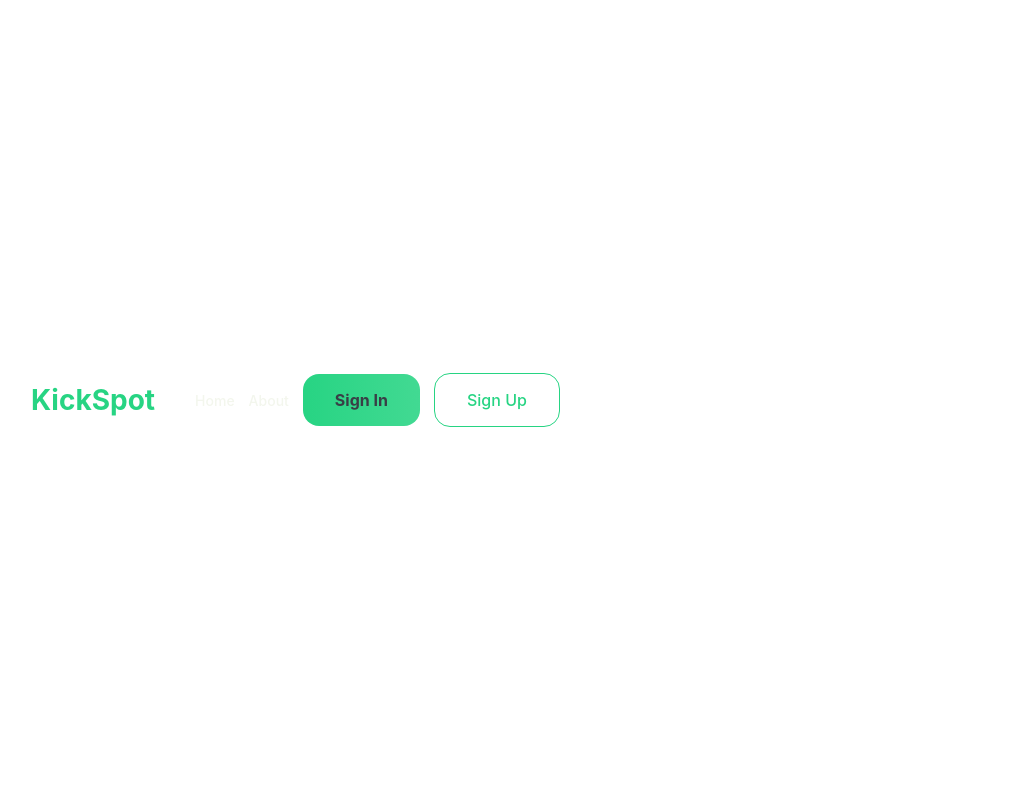
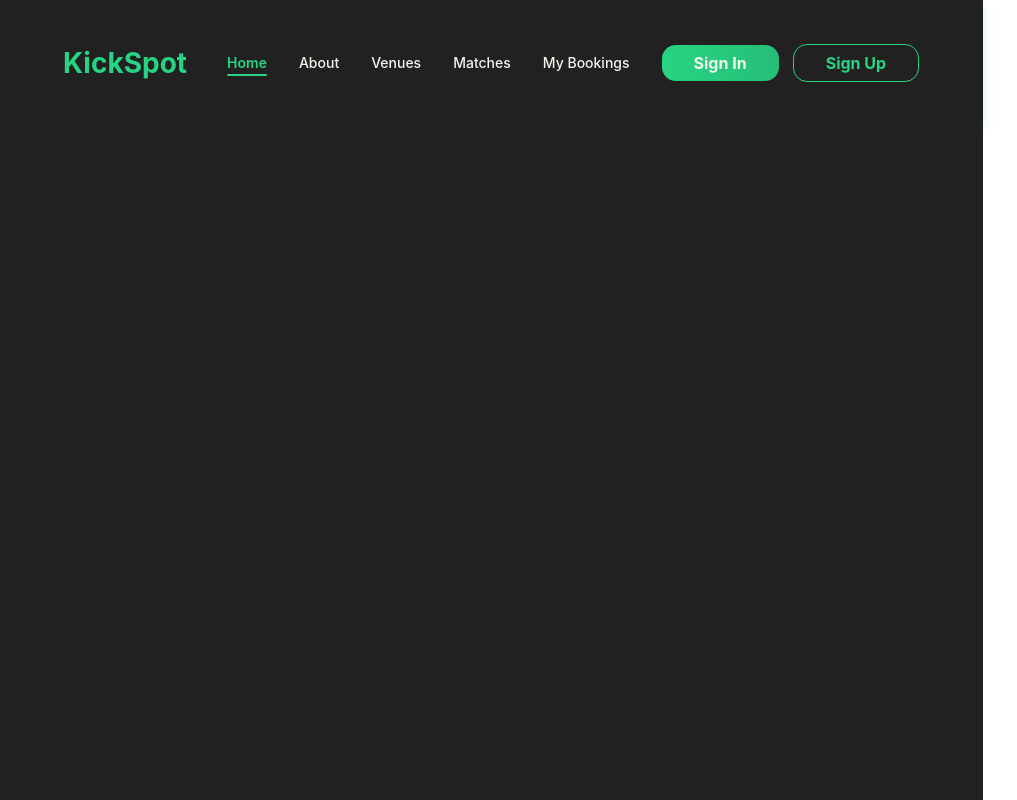
Before and after one commit to BikalRai/advjavaproject-ui, a React (Vite) app: page / in a window 1280 px wide. Shown: the top 800 px of the page, without its empty margins (1-1018 px from the left). Built offline with nearby package versions, Linux system fonts and the light colour scheme; the HTML template or start-up script is replaced by a standard one.

Commit message:
complete navbar for user side

```diff
--- a/src/assets/scss/_button.scss
+++ b/src/assets/scss/_button.scss
@@ -1,10 +1,10 @@
-@import './variables';
+@import "./variables";
 
 @mixin btn() {
   border: none;
-  border-radius: $base-border-radius;
+  border-radius: $base-border-radius * 0.875;
   background-color: transparent;
-  padding: $base-font-size $base-normal-padding;
+  padding: $base-font-size * 0.5 $base-font-size * 2;
   cursor: pointer;
 }
 
@@ -16,7 +16,7 @@
     background-image: linear-gradient(90deg, $primary-color, $primary-color-50);
     background-size: 400% 400%;
     background-position: left;
-    color: $primary-dark;
+    color: $primary-light;
     font-weight: 700;
     transition: $base-transition-spd;
 
@@ -30,6 +30,7 @@
   &__secondary {
     color: $primary-color;
     border: 1px solid $primary-color;
+    font-weight: 700;
     transition: $base-transition-spd;
 
     &:hover {
--- a/src/components/form/form.scss
+++ b/src/components/form/form.scss
@@ -12,6 +12,7 @@
     min-height: 468px;
     width: 900px;
     max-width: 900px;
+    min-width: 385px;
     // border: 2px solid $primary-color;
     display: flex;
     border-radius: $base-border-radius;
--- a/src/components/nav/Navbar.jsx
+++ b/src/components/nav/Navbar.jsx
@@ -1,26 +1,114 @@
-import { NavLink } from 'react-router-dom';
-import PrimaryButton from '../button/PrimaryButton';
-import SecondaryButton from '../button/SecondaryButton';
-import './navbar.scss';
+import { useEffect, useState } from "react";
+import { NavLink } from "react-router-dom";
+import PrimaryButton from "../button/PrimaryButton";
+import SecondaryButton from "../button/SecondaryButton";
+import "./navbar.scss";
+import { GiHamburgerMenu } from "react-icons/gi";
+import { IoClose } from "react-icons/io5";
 
 const Navbar = () => {
+  const [activeLink, setActiveLink] = useState("home");
+  const [stickyNav, setStickyNav] = useState(false);
+  const [visible, setVisible] = useState(false);
+
+  const handleActiveLink = (linkName) => {
+    setActiveLink(linkName);
+  };
+
+  const handleScroll = () => {
+    const scrollY = window.scrollY;
+
+    if (scrollY > 50) {
+      setStickyNav(true);
+    } else {
+      setStickyNav(false);
+    }
+  };
+
+  const handleVisiblity = () => {
+    setVisible((prev) => !prev);
+  };
+
+  useEffect(() => {
+    window.addEventListener("scroll", handleScroll);
+
+    return () => {
+      window.removeEventListener("scroll", handleScroll);
+    };
+  }, []);
+
+  console.log(visible);
+
   return (
-    <nav className="navbar">
-      <div className="navbar__logo">
+    <>
+      <nav className={`navbar ${stickyNav ? "stickyNav" : ""}`}>
+        <div className='navbar__logo'>
           {/* <img src="" alt="" /> */}
-        <p className="logo">KickSpot</p>
+          <p className='logo'>KickSpot</p>
         </div>
-      <ul className="navbar__nav--links">
-        <li className="navbar__nav--links-link">
-          <NavLink>Home</NavLink>
+        <ul className={`navbar__nav--links ${visible ? "on" : ""}`}>
+          <IoClose className='closeIcon' onClick={handleVisiblity} />
+
+          <li className='navbar__nav--links-link'>
+            <NavLink
+              to='/'
+              className={activeLink === "home" ? "active" : ""}
+              onClick={() => handleActiveLink("home")}
+            >
+              Home
+            </NavLink>
           </li>
-        <li className="navbar__nav--links-link">
-          <NavLink>About</NavLink>
+          <li className='navbar__nav--links-link'>
+            <NavLink
+              to='/about'
+              className={activeLink === "about" ? "active" : ""}
+              onClick={() => handleActiveLink("about")}
+            >
+              About
+            </NavLink>
           </li>
-        <PrimaryButton btnText="Sign In" />
-        <SecondaryButton btnText="Sign Up" />
+
+          <li className='navbar__nav--links-link'>
+            <NavLink
+              to='/venues'
+              className={activeLink === "venues" ? "active" : ""}
+              onClick={() => handleActiveLink("venues")}
+            >
+              Venues
+            </NavLink>
+          </li>
+
+          <li className='navbar__nav--links-link'>
+            <NavLink
+              to='/matches'
+              className={activeLink === "matches" ? "active" : ""}
+              onClick={() => handleActiveLink("matches")}
+            >
+              Matches
+            </NavLink>
+          </li>
+
+          <li className='navbar__nav--links-link'>
+            <NavLink
+              to='/mybookings'
+              className={activeLink === "mybookings" ? "active" : ""}
+              onClick={() => handleActiveLink("mybookings")}
+            >
+              My Bookings
+            </NavLink>
+          </li>
+          <div className='navbar__btns'>
+            <PrimaryButton btnText='Sign In' />
+            <SecondaryButton btnText='Sign Up' />
+          </div>
         </ul>
+
+        <div className='hamburger'>
+          <GiHamburgerMenu className='lines' onClick={handleVisiblity} />
+        </div>
       </nav>
+      <main></main>
+    </>
   );
 };
 
--- a/src/components/nav/navbar.scss
+++ b/src/components/nav/navbar.scss
@@ -1,10 +1,12 @@
-@import '../../assets/scss/variables';
+@import "../../assets/scss/variables";
 
 .navbar {
   display: flex;
   justify-content: space-between;
   align-items: center;
-  padding: $base-padding $base-normal-padding;
+  padding: $base-padding $base-normal-padding * 2;
+  background-color: $primary-bg;
+  box-shadow: 0 3px 10px -3px $primary-color-50;
 
   ul {
     list-style: none;
@@ -19,9 +21,49 @@
   }
 
   .navbar__nav--links {
-    display: flex;
-    align-items: center;
-    gap: $base-padding;
+    display: none;
+    position: absolute;
+    // top: 0;
+    // right: -500px;
+    width: fit-content;
+    animation: navanimation 1s forwards;
+
+    @media (min-width: 970px) {
+      position: initial;
+    }
+
+    .closeIcon {
+      color: $primary-light;
+      font-size: $font-size-xl;
+      position: absolute;
+      top: 1rem;
+      right: 2rem;
+      cursor: pointer;
+      transition: $base-transition-spd;
+
+      &:hover {
+        color: $primary-color;
+      }
+
+      @media (min-width: 970px) {
+        display: none;
+      }
+    }
+
+    &.on {
+      display: flex;
+      flex-direction: column;
+      align-items: flex-start;
+      gap: $base-padding;
+      min-height: 100dvh;
+      position: fixed;
+      top: 0;
+      right: 0;
+      padding: $base-padding;
+      background-color: $primary-dark;
+      width: 268px;
+      animation: navanimation 1s forwards;
+    }
 
     .navbar__nav--links-link {
       a {
@@ -30,15 +72,91 @@
         font-size: $font-size-sm;
         transition: $base-transition-spd;
 
+        &::after {
+          content: "";
+          display: block;
+          width: 0%;
+          height: 2px;
+          border-radius: $base-border-radius;
+          background-color: $primary-color;
+          transition: $base-transition-spd;
+        }
+
+        &:hover::after {
+          width: 100%;
+        }
+
         &:hover {
           color: $primary-color;
         }
       }
 
-      //   .active {
-      //     color: $primary-color;
-      //     font-weight: 600;
-      //   }
+      .active {
+        color: $primary-color;
+        font-weight: 600;
+
+        &::after {
+          content: "";
+          display: block;
+          width: 100%;
+          height: 2px;
+          border-radius: $base-border-radius;
+          background-color: $primary-color;
+          transition: $base-transition-spd;
+        }
+      }
+    }
+
+    @media (min-width: 970px) {
+      display: flex;
+      align-items: center;
+      gap: $base-normal-padding;
+    }
+  }
+
+  .navbar__btns {
+    display: flex;
+    align-items: center;
+    gap: $base-padding;
+
+    @media (max-width: 970px) {
+      margin-top: 2rem;
+    }
+  }
+
+  .hamburger {
+    cursor: pointer;
+    display: flex;
+    align-items: center;
+    justify-content: center;
+    display: block;
+
+    .lines {
+      color: $primary-color;
+      font-size: $font-size-xl;
+    }
+
+    @media (min-width: 970px) {
+      display: none;
     }
   }
 }
+
+.stickyNav {
+  position: sticky;
+  top: 0;
+}
+
+main {
+  height: 2000px;
+  background-color: $primary-bg;
+}
+
+@keyframes navanimation {
+  0% {
+    right: -100%; /* Start off-screen to the right */
+  }
+  100% {
+    right: 0; /* End at the visible position */
+  }
+}
--- a/src/index.scss
+++ b/src/index.scss
@@ -10,5 +10,6 @@
 body {
   background-color: $primary-bg;
   min-height: 100dvh;
+  min-width: 385px;
   font-family: "Poppins", sans-serif;
 }
```
Also changed, not shown: src/components/layout/UserAppLayout.jsx (added). Lines whose indentation alone changed are shown as unchanged.
